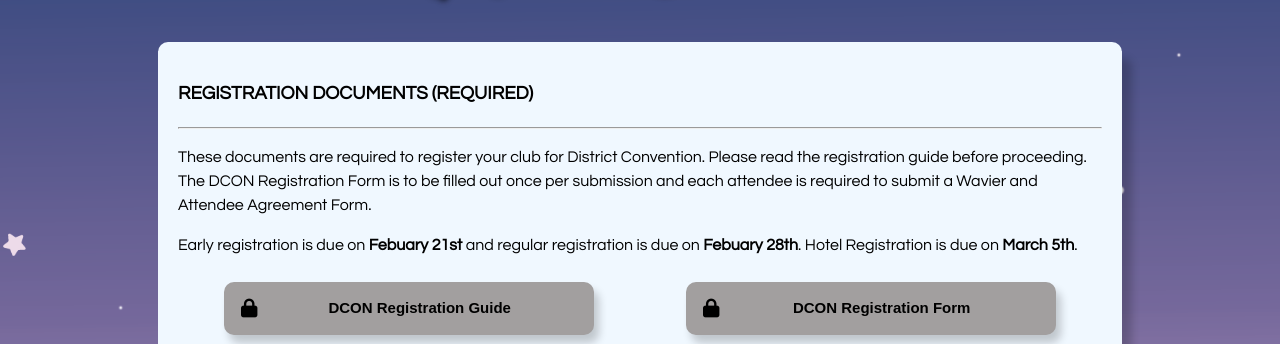
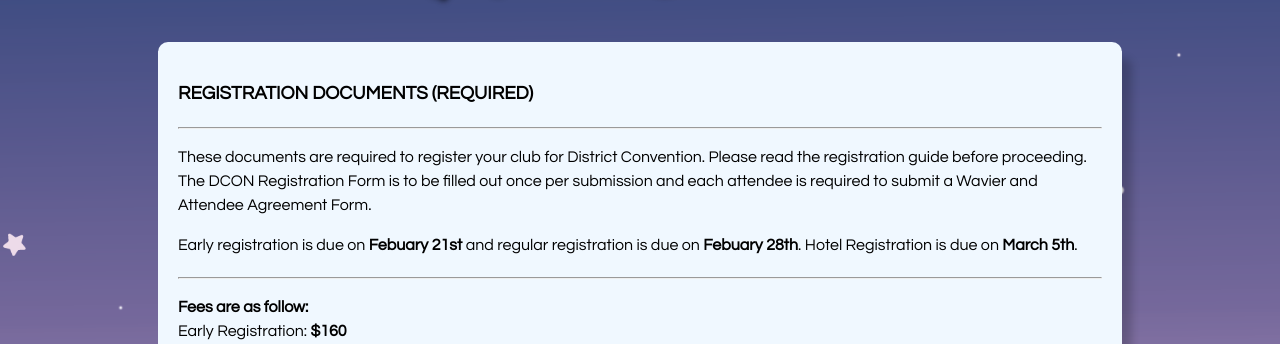
Before and after one commit to SCCCKI/scccki.github.io, a plain HTML site: page documents.html in a window 1280 px wide. Shown: the part 204-548 px from the top of the page. Drawn offline with nearby package versions, Linux system fonts and the light colour scheme.

Commit message:
Prices added

```diff
--- a/_notes/dwsync.xml
+++ b/_notes/dwsync.xml
@@ -3,7 +3,7 @@
 <file name=".htaccess" server="C:/Apache24/htdocs/" local="132161201660445635" remote="132161237660000000" Dst="1" />
 <file name="announcements.html" server="C:/Apache24/htdocs/" local="132174566680271089" remote="132174566680000000" Dst="1" />
 <file name="Committee.html" server="C:/Apache24/htdocs/" local="132174706512129619" remote="132174706510000000" Dst="1" />
-<file name="documents.html" server="C:/Apache24/htdocs/" local="132174710805122247" remote="132174710800000000" Dst="1" />
+<file name="documents.html" server="C:/Apache24/htdocs/" local="132174730049531338" remote="132174730040000000" Dst="1" />
 <file name="faq.html" server="C:/Apache24/htdocs/" local="132174707173932152" remote="132174707170000000" Dst="1" />
 <file name="favicon.ico" server="C:/Apache24/htdocs/" local="132174261261091127" remote="132174261260000000" Dst="1" />
 <file name="index.html" server="C:/Apache24/htdocs/" local="132174574010572504" remote="132174574010000000" Dst="1" />
--- a/documents.html
+++ b/documents.html
@@ -67,7 +67,9 @@
 				<h3>REGISTRATION DOCUMENTS (REQUIRED)</h3><hr>
 				<p>These documents are required to register your club for District Convention. Please read the registration guide before proceeding. The DCON Registration Form is to be filled out once per submission and each attendee is required to submit a Wavier and  Attendee Agreement Form.<br> </p>
 				  <p>
-				  Early registration is due on <strong>Febuary 21st</strong> and regular registration is due on <strong>Febuary 28th</strong>. Hotel Registration is due on <strong>March 5th</strong>.<br>
+				  Early registration is due on <strong>Febuary 21st</strong> and regular registration is due on <strong>Febuary 28th</strong>. Hotel Registration is due on <strong>March 5th</strong>.<br><br></p><hr style="margin-top: -20px">
+					 <p> <strong>Fees are as follow:</strong><br> Early Registration:<strong> $160</strong>  <br>Regular Registration: <strong>$200</strong>  <br>Hotel Registration: <strong>$186.95 per night</strong><hr>
+
 				  </p>
 <!--				  <em><p style="font-size: .90em">***Any buttons with a lock symbolize that document is currently not avaliable but will be coming soon.</p></em>-->
 				<div class="col-row">
```
